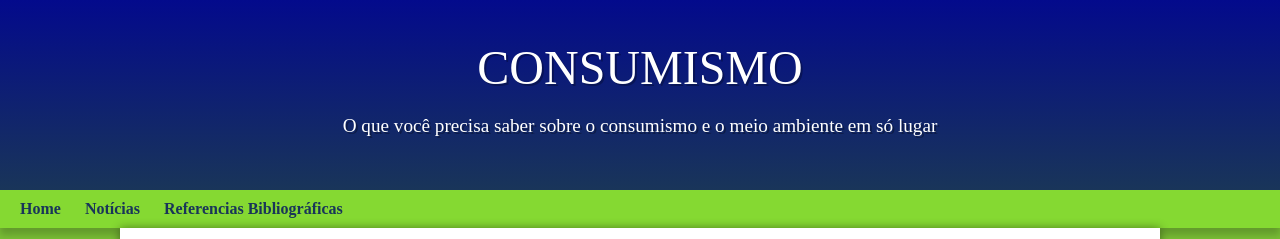
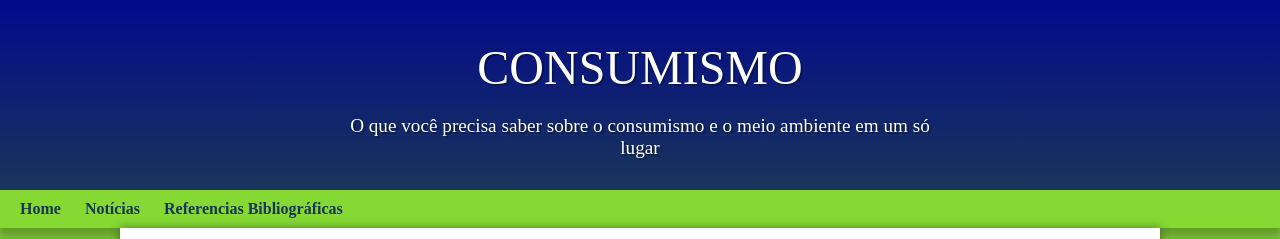
Before and after one commit to pablosantos12/projeto-geografia-escola, a plain HTML site: page index.html in a window 1280 px wide. Shown: the top 239 px of the page. Drawn offline with Linux system fonts and the light colour scheme.

Commit message:
corrigindoo erro

```diff
--- a/index.html
+++ b/index.html
@@ -10,7 +10,7 @@
 <body>
     <header>
         <h1>CONSUMISMO</h1>
-        <p>O que você precisa saber sobre o consumismo e o meio ambiente em só lugar</p>
+        <p>O que você precisa saber sobre o consumismo e o meio ambiente em um só lugar</p>
     </header>
     <nav>
         <a href="#">Home</a>
```
